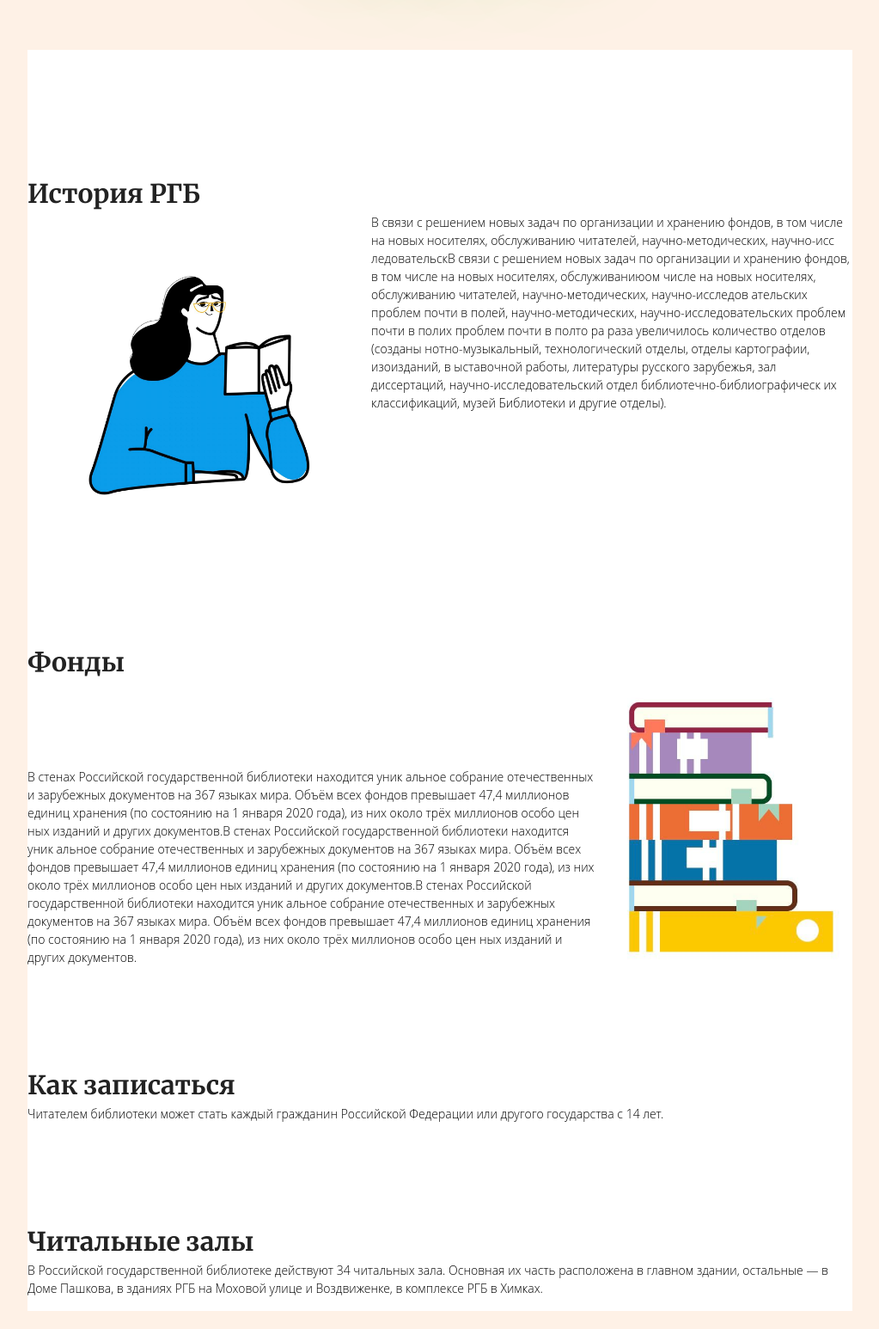
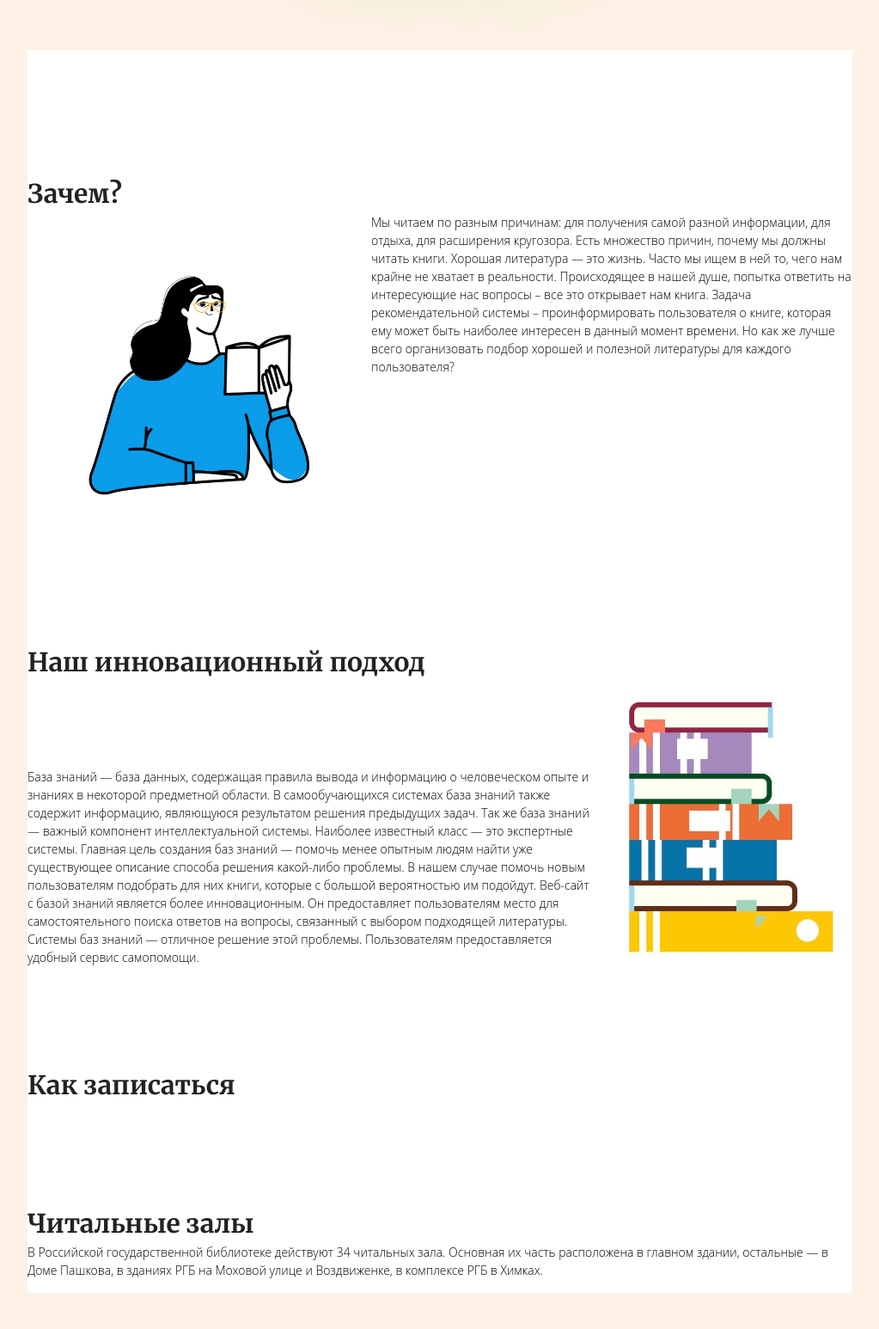
Before and after one commit to yellow-lines/recommendbook, a Django app: page / in a window 1280 px wide. Shown: the part 552-2098 px from the top of the page at 86% size, without its empty margins (128-1151 px from the left). Run offline with Django 3.2, Linux system fonts and the light colour scheme; some libraries are stand-ins or nearby versions; some web fonts are replaced; grey boxes are pictures that could not be loaded.

Commit message:
init view

```diff
--- a/templates/web/index.html
+++ b/templates/web/index.html
@@ -44,16 +44,13 @@
                         </div>
 							<div class="single-feature d-flex flex-wrap justify-content-between">
 								<div class="desc">
-									<h2 class="logo beauty-font"><br>История РГБ</h2>
+									<h2 class="logo beauty-font"><br>Зачем?</h2>
                                     <img src="static/web/img/woman.png" align="left" width="400">
 									<p style="align:right;">
-                                        В связи с решением новых задач по организации и хранению фондов, в том числе на новых носителях, обслуживанию читателей, научно-методических, научно-исс
-                                        ледовательскВ связи с решением новых задач по организации и хранению фондов, в том числе
-                                        на новых носителях, обслуживаниюом числе на новых носителях, обслуживанию читателей, научно-методических, научно-исследов
-                                        ательских проблем почти в полей, научно-методических, научно-исследовательских проблем почти в полих проблем почти в полто
-                                        ра раза увеличилось количество отделов (созданы нотно-музыкальный, технологический отделы, отделы картографии, изоизданий, в
-                                        ыставочной работы, литературы русского зарубежья, зал диссертаций, научно-исследовательский отдел библиотечно-библиографическ
-                                        их классификаций, музей Библиотеки и другие отделы).
+                                        Мы читаем по разным причинам: для получения самой разной информации, для отдыха, для расширения кругозора. Есть множество причин, почему мы должны читать книги. Хорошая литература — это жизнь. Часто мы ищем в ней то, чего нам крайне не хватает в реальности. Происходящее в нашей душе, попытка ответить на интересующие нас вопросы – все это открывает нам книга.
+	Задача рекомендательной системы – проинформировать пользователя о книге, которая ему может быть наиболее интересен в данный момент времени.
+	Но как же лучше всего организовать подбор хорошей и полезной литературы для каждого пользователя?
+
                                     </p>
 								</div>
 							</div>
@@ -62,22 +59,16 @@
 </div>
 							<div class="single-feature d-flex flex-wrap justify-content-between">
 								<div class="desc">
-									<h2 class="beauty-font">Фонды</h2>
+									<h2 class="beauty-font">Наш инновационный подход</h2>
                                     <img src="static/web/img/stack_of_books.jpeg" align="right" width="300">
 									<p style="align: justify; margin-top: 100px">
-                                        В стенах Российской государственной библиотеки находится уник
-                                        альное собрание отечественных и зарубежных документов на 367
-                                        языках мира. Объём всех фондов превышает 47,4 миллионов единиц хранения
-                                        (по состоянию на 1 января 2020 года), из них около трёх миллионов особо цен
-                                        ных изданий и других документов.В стенах Российской государственной библиотеки находится уник
-                                        альное собрание отечественных и зарубежных документов на 367
-                                        языках мира. Объём всех фондов превышает 47,4 миллионов единиц хранения
-                                        (по состоянию на 1 января 2020 года), из них около трёх миллионов особо цен
-                                        ных изданий и других документов.В стенах Российской государственной библиотеки находится уник
-                                        альное собрание отечественных и зарубежных документов на 367
-                                        языках мира. Объём всех фондов превышает 47,4 миллионов единиц хранения
-                                        (по состоянию на 1 января 2020 года), из них около трёх миллионов особо цен
-                                        ных изданий и других документов.
+                                        База знаний — база данных, содержащая правила вывода и информацию о человеческом опыте и знаниях в некоторой предметной области. В самообучающихся системах база знаний также содержит информацию, являющуюся результатом решения предыдущих задач.
+                                                                            Так же база знаний — важный компонент интеллектуальной системы. Наиболее известный класс — это экспертные системы. Главная цель создания баз знаний — помочь менее опытным людям найти уже существующее описание способа решения какой-либо проблемы. В нашем случае помочь новым пользователям подобрать для них книги, которые с большой вероятностью им  подойдут.
+
+                                        Веб-сайт с базой знаний является более инновационным. Он предоставляет пользователям место для самостоятельного поиска ответов на вопросы, связанный с выбором подходящей литературы.
+Системы баз знаний — отличное решение этой проблемы. Пользователям предоставляется удобный сервис самопомощи.
+
+
                                     </p>
 
 								</div>
@@ -88,7 +79,8 @@
 
 								<div class="desc">
 									<h2 class="beauty-font">Как записаться</h2>
-									<p style="order: initial; float:left;">Читателем библиотеки может стать каждый гражданин Российской Федерации или другого государства с 14 лет.</p>
+									<p style="order: initial; float:left;">
+                                    </p>
 								</div>
 							</div>
 
--- a/web/urls.py
+++ b/web/urls.py
@@ -24,5 +24,6 @@
     path("logout", views.logout_request, name="logout"),
     path('reader_cab/', views.reader_cab, name="reader_cab"),
     path('list/', views.list, name='list'),
-    path('book/', views.book, name='book'),
+    path('book(?P<book_id>\d+)/$', views.book, name='book'),
+    url('choose_book/', views.choose_book, name='choose_book'),
 ]
--- a/web/views.py
+++ b/web/views.py
@@ -20,6 +20,7 @@
 from sshtunnel import SSHTunnelForwarder
 from sqlalchemy import create_engine
 import pandas as pd
+import json
 
 def index(request):
     query = request.GET.get('q')  # получение значения поиска
@@ -29,21 +30,34 @@
     return render(request, 'web/index.html')
 
 
-# @login_required
-def list(request):
-    books = {1: 'a', 2: 'b', 3: 'c', 4: 'd', 5: 'e', 6: 'f', 7: 'g', 8: 'h', 9: 'k', 10: 'l', 11: 'm'}
+def choose_book(request):
+    return redirect('book', book_id=request.GET['item_book'])
 
-    # books = Books.objects.all()
-    # query = request.GET.get('q')
-    # if query:
-    # books = Books.objects.filter(Q(title__icontains=query)).distinct()
-    # return render(request, 'web/list.html', {'books': books})
-
-    return render(request, 'web/list.html', books)
-
+def book(request, book_id):
+    return render(request, 'web/book.html', {'item_book': book_id})
 
 def reader_cab(request):
-    return render(request, 'web/reader_cab.html')
+    server = SSHTunnelForwarder(
+        ('178.154.241.46', 22),
+        ssh_username="owner",
+        ssh_password="здесь ваш закрытый ssh ключ",
+        remote_bind_address=('127.0.0.1', 5432)
+    )
+
+    server.start()
+    local_port = str(server.local_bind_port)
+    engine = create_engine(
+        'postgresql://{}:{}@{}:{}/{}'.format("postgres", "sleeperonelove", "127.0.0.1", local_port,
+                                             "recommender_users"))
+    connection = engine.connect()
+    dr1 = pd.read_sql("select * from stockstats_cat limit 50", connection)
+    output = dr1.reset_index().to_json(orient='records')
+    data = []
+    data = json.loads(output)
+
+    # dict_keys(['index', 'recId', 'aut', 'title', 'place', 'publ', 'yea', 'lan', 'rubrics', 'serial'])
+    print(data)
+    return render(request, 'web/reader_cab.html', context={'content': data})
 
 
 def list(request):
@@ -54,7 +68,7 @@
 
 
     server = SSHTunnelForwarder(
-        ('217.28.238.125', 22),
+        ('178.154.241.46', 22),
         ssh_username="owner",
         ssh_password="здесь ваш закрытый ssh ключ",
         remote_bind_address=('127.0.0.1', 5432)
@@ -65,13 +79,19 @@
     engine = create_engine(
         'postgresql://{}:{}@{}:{}/{}'.format("postgres", "sleeperonelove", "127.0.0.1", local_port, "recommender_users"))
     connection = engine.connect()
-    dr1 = pd.read_sql("select title from stockstats_cat", connection)
-    print(dr1.loc[0])
-    return render(request, 'web/list.html', )
+    dr1 = pd.read_sql("select * from stockstats_cat limit 50", connection)
+    output = dr1.reset_index().to_json(orient='records')
+    data = []
+    data = json.loads(output)
+
+    # dict_keys(['index', 'recId', 'aut', 'title', 'place', 'publ', 'yea', 'lan', 'rubrics', 'serial'])
+    print(data)
+    return render(request, 'web/list.html', context={'content': data})
 
 
-def book(request):
-    return render(request, 'web/book.html', )
+
+
+
 
 
 class UserViewSet(viewsets.ModelViewSet):
```
Also changed, not shown: templates/web/list.html (+25 -29 lines), 1 other file.
